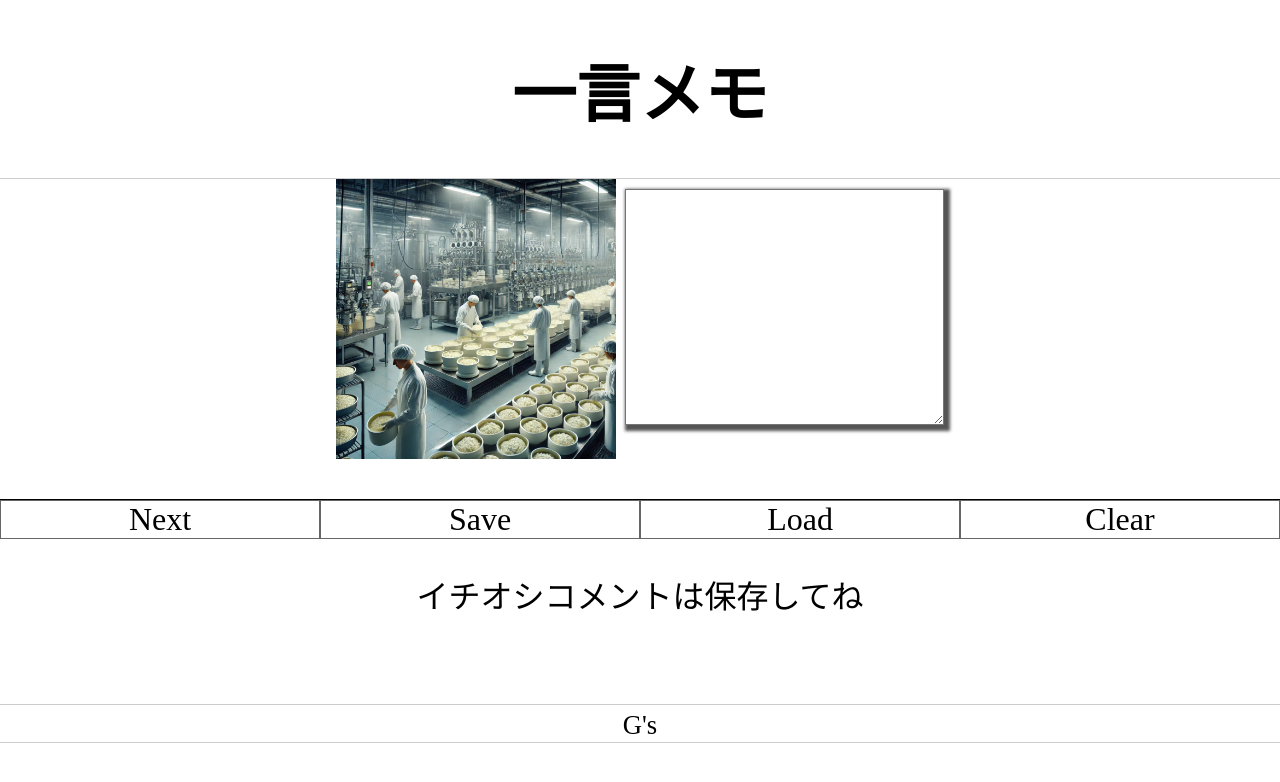
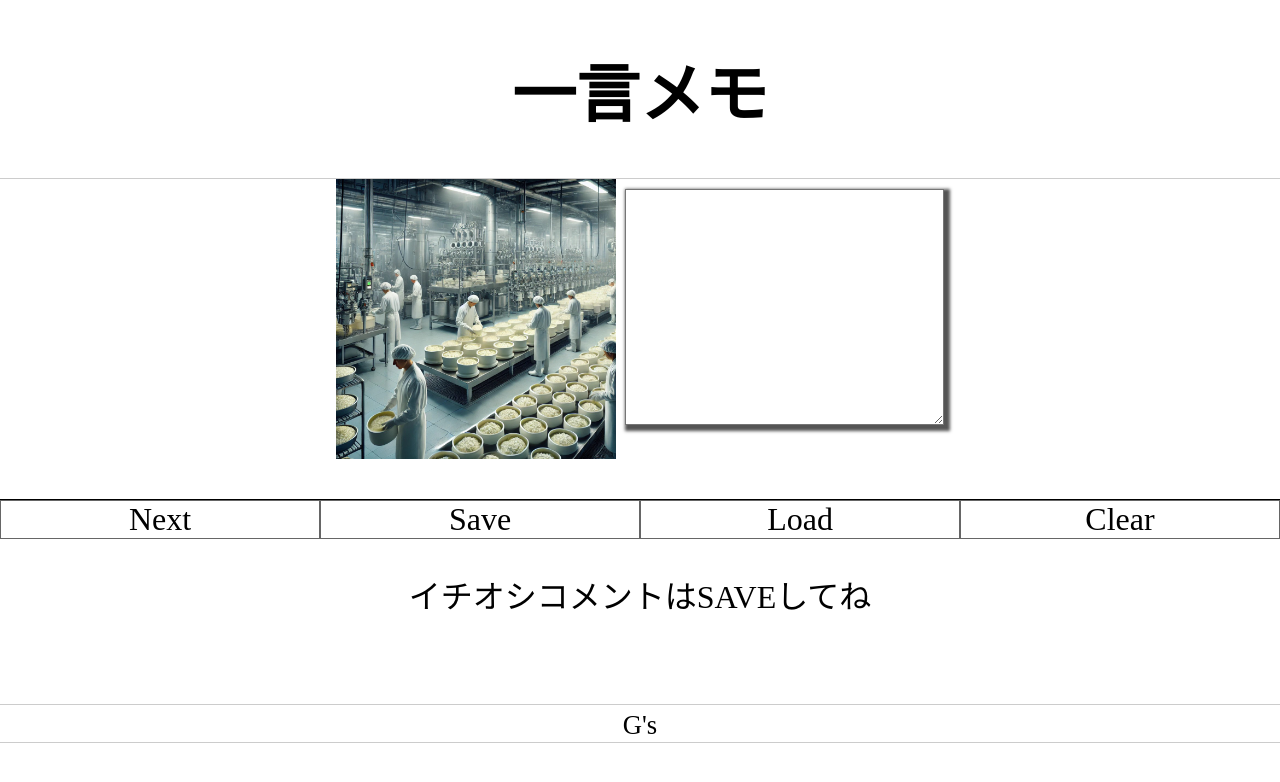
Before and after one commit to tacoTortilla/gs_03_memopad, a plain HTML site: page index.html in a window 1280 px wide. Drawn offline with nearby package versions, Linux system fonts and the light colour scheme.

Commit message:
微修正

```diff
--- a/index.html
+++ b/index.html
@@ -27,7 +27,7 @@
     </ul>
 
     <div id="history">
-        <p>イチオシコメントは保存してね</p>
+        <p>イチオシコメントはSAVEしてね</p>
     </div>
 
 
```
